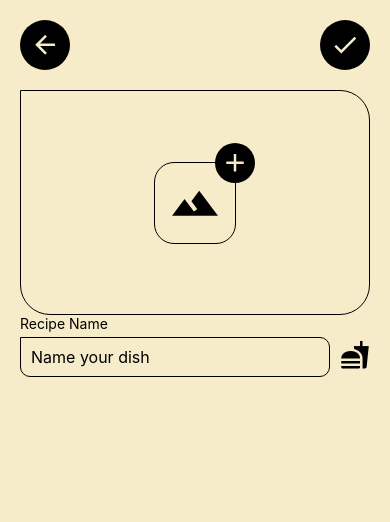
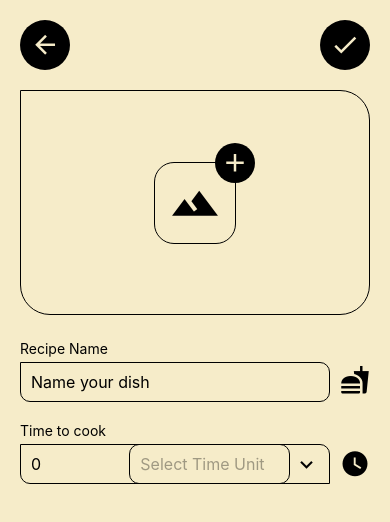
Before and after one commit to gaurav712/Kitchen-Diary, a React Native app: screen /AddRecipe in a window 390 px wide. Shown: the top 522 px of the page. Built offline with nearby package versions, Linux system fonts and the light colour scheme.

Commit message:
Add custom Time Input & Select Picker

```diff
--- /dev/null
+++ b/src/components/SelectPicker/index.tsx
@@ -0,0 +1,114 @@
+import {useState} from 'react';
+import {
+  FlatList,
+  Pressable,
+  StyleProp,
+  Text,
+  View,
+  ViewStyle,
+} from 'react-native';
+import MaterialCommunityIcons from 'react-native-vector-icons/MaterialCommunityIcons';
+import {ThemeContextType} from '../../@types/contexts/types';
+import ThemeContext from '../../contexts/ThemeContext';
+import styles from './styles';
+
+const SelectPicker = ({
+  placeholder,
+  data,
+  value,
+  onSelect,
+  contentContainerStyle,
+  align = 'left',
+}: {
+  placeholder: string;
+  data: string[];
+  value: string;
+  onSelect: (option: string) => void;
+  contentContainerStyle?: StyleProp<ViewStyle>;
+  align?: 'left' | 'right';
+}) => {
+  const [pickerOpen, setPickerOpen] = useState<boolean>(false);
+
+  const handlePickerOpen = () => {
+    setPickerOpen(true);
+  };
+
+  const handleSelectOption = (option: string) => {
+    onSelect(option);
+    setPickerOpen(false);
+  };
+
+  const renderOption = ({
+    item,
+    themeContext,
+  }: {
+    item: string;
+    themeContext: ThemeContextType | null;
+  }) => (
+    <Pressable style={styles.option} onPress={() => handleSelectOption(item)}>
+      <Text
+        style={[
+          styles.optionText,
+          {color: themeContext?.theme.backgroundColor},
+        ]}>
+        {item}
+      </Text>
+    </Pressable>
+  );
+
+  return (
+    <ThemeContext.Consumer>
+      {themeContext => (
+        <View
+          style={[
+            styles.container,
+            {borderColor: themeContext?.theme.textColor},
+            {borderTopLeftRadius: align === 'left' ? 0 : undefined},
+            {borderBottomRightRadius: align === 'right' ? 0 : undefined},
+            contentContainerStyle,
+          ]}>
+          <Pressable
+            style={styles.pressableContainer}
+            onPress={handlePickerOpen}>
+            <Text
+              style={[
+                styles.placeholder,
+                {
+                  color: themeContext?.theme.textColor,
+                  opacity: value ? 1 : 0.35,
+                },
+              ]}
+              numberOfLines={1}>
+              {value ? value : placeholder}
+            </Text>
+            <MaterialCommunityIcons
+              name="chevron-down"
+              color={themeContext?.theme.textColor}
+              size={25}
+              style={styles.arrowDown}
+            />
+          </Pressable>
+          {pickerOpen && data ? (
+            <View
+              style={[
+                styles.optionsContainer,
+                {
+                  borderColor: themeContext?.theme.textColor,
+                  backgroundColor: themeContext?.theme.textColor,
+                  borderTopLeftRadius: align === 'left' ? 0 : undefined,
+                  borderBottomRightRadius: align === 'right' ? 0 : undefined,
+                },
+              ]}>
+              <FlatList
+                data={data}
+                renderItem={({item}) => renderOption({item, themeContext})}
+              />
+            </View>
+          ) : null}
+        </View>
+      )}
+    </ThemeContext.Consumer>
+  );
+};
+
+export default SelectPicker;
--- /dev/null
+++ b/src/components/SelectPicker/styles.ts
@@ -0,0 +1,41 @@
+import {StyleSheet} from 'react-native';
+
+const styles = StyleSheet.create({
+  container: {
+    flex: 1,
+    marginTop: 5,
+    borderWidth: 0.5,
+    height: 40,
+    borderRadius: 10,
+  },
+  pressableContainer: {
+    flex: 1,
+    justifyContent: 'center',
+    paddingHorizontal: 10,
+  },
+  placeholder: {
+    fontSize: 16,
+  },
+  arrowDown: {
+    position: 'absolute',
+    right: 10,
+  },
+  optionsContainer: {
+    position: 'absolute',
+    borderRadius: 15,
+    borderWidth: 0.5,
+    width: '101%',
+    alignSelf: 'center',
+    marginTop: -5,
+    padding: 10,
+  },
+  option: {
+    height: 30,
+    justifyContent: 'center',
+  },
+  optionText: {
+    fontSize: 15,
+  },
+});
+
+export default styles;
--- /dev/null
+++ b/src/components/TimeInput/index.tsx
@@ -0,0 +1,76 @@
+import {useEffect, useState} from 'react';
+import {StyleProp, Text, View, ViewStyle} from 'react-native';
+import MaterialCommunityIcons from 'react-native-vector-icons/MaterialCommunityIcons';
+import ThemeContext from '../../contexts/ThemeContext';
+import CustomTextInput from '../CustomTextInput';
+import SelectPicker from '../SelectPicker';
+import styles from './styles';
+
+const TimeInput = ({
+  label,
+  iconName,
+  onChangeTime,
+  contentContainerStyle,
+}: {
+  label: string;
+  iconName?: string;
+  onChangeTime: (time: string) => void;
+  contentContainerStyle?: StyleProp<ViewStyle>;
+}) => {
+  const selectPickerData = ['Minute(s)', 'Hour(s)'];
+
+  const [numValue, setNumValue] = useState<number>(0.0);
+  const [unit, setUnit] = useState<'Hour(s)' | 'Minute(s)' | ''>('');
+
+  const handleNumValueChange = (value: string) => {
+    setNumValue(parseFloat(value));
+  };
+
+  const handleUnitChange = (value: string) => {
+    setUnit(value as typeof unit); // to make TS happy
+  };
+
+  useEffect(() => {
+    if (numValue && unit) {
+      onChangeTime(`${numValue} ${unit}`);
+    }
+  }, [numValue, unit]);
+
+  return (
+    <ThemeContext.Consumer>
+      {themeContext => (
+        <View style={[styles.container, contentContainerStyle]}>
+          <Text style={[styles.label, {color: themeContext?.theme.textColor}]}>
+            {label}
+          </Text>
+          <View style={styles.inputContainer}>
+            <CustomTextInput
+              contentContainerStyle={styles.inputNum}
+              keyboardType={'numeric'}
+              placeholder="Time"
+              value={isNaN(numValue) ? '' : numValue.toString()}
+              onChangeText={handleNumValueChange}
+            />
+            <SelectPicker
+              data={selectPickerData}
+              placeholder="Select Time Unit"
+              align="right"
+              value={unit}
+              onSelect={handleUnitChange}
+            />
+            {iconName ? (
+              <MaterialCommunityIcons
+                name={iconName}
+                size={30}
+                color={themeContext?.theme.textColor}
+                style={styles.icon}
+              />
+            ) : null}
+          </View>
+        </View>
+      )}
+    </ThemeContext.Consumer>
+  );
+};
+
+export default TimeInput;
--- /dev/null
+++ b/src/components/TimeInput/styles.ts
@@ -0,0 +1,26 @@
+import {StyleSheet} from 'react-native';
+
+const styles = StyleSheet.create({
+  container: {
+    width: '100%',
+  },
+  label: {},
+  inputContainer: {
+    flexDirection: 'row',
+    justifyContent: 'space-between',
+  },
+  inputNum: {
+    flex: 0.5,
+    marginRight: 10,
+  },
+  inputUnit: {
+    flex: 1,
+  },
+  icon: {
+    marginTop: 5,
+    marginLeft: 10,
+    alignSelf: 'center',
+  },
+});
+
+export default styles;
--- a/src/screens/AddRecipe/index.tsx
+++ b/src/screens/AddRecipe/index.tsx
@@ -4,6 +4,7 @@ import {TouchableOpacity, View} from 'react-native';
 import MaterialCommunityIcons from 'react-native-vector-icons/MaterialCommunityIcons';
 import {RootNavigationProp} from '../../@types/navigation';
 import CustomTextInput from '../../components/CustomTextInput';
+import TimeInput from '../../components/TimeInput';
 import ThemeContext from '../../contexts/ThemeContext';
 import styles from './styles';
 
@@ -24,6 +25,10 @@ const AddRecipe = () => {
 
   const handleAddImage = () => {
     console.log('Adding Image...');
+  };
+
+  const handleChangeDuration = (duration: string) => {
+    console.log(duration);
   };
 
   const AddImageIconComponent = () => {
@@ -88,6 +93,13 @@ const AddRecipe = () => {
                 setRecipeData({...recipeData, recipeName})
               }
               iconName={'food'}
+              contentContainerStyle={styles.formField}
+            />
+            <TimeInput
+              label="Time to cook"
+              iconName="clock"
+              onChangeTime={handleChangeDuration}
+              contentContainerStyle={styles.formField}
             />
           </View>
           <View style={styles.headerControls}>
--- a/src/screens/AddRecipe/styles.ts
+++ b/src/screens/AddRecipe/styles.ts
@@ -32,8 +32,12 @@ const styles = StyleSheet.create({
     alignItems: 'center',
     paddingHorizontal: 20,
   },
+  formField: {
+    marginVertical: 10,
+  },
   addRecipeImage: {
     marginTop: 90,
+    marginBottom: 15,
     borderWidth: 1,
     borderRadius: 30,
     height: 225,
```
